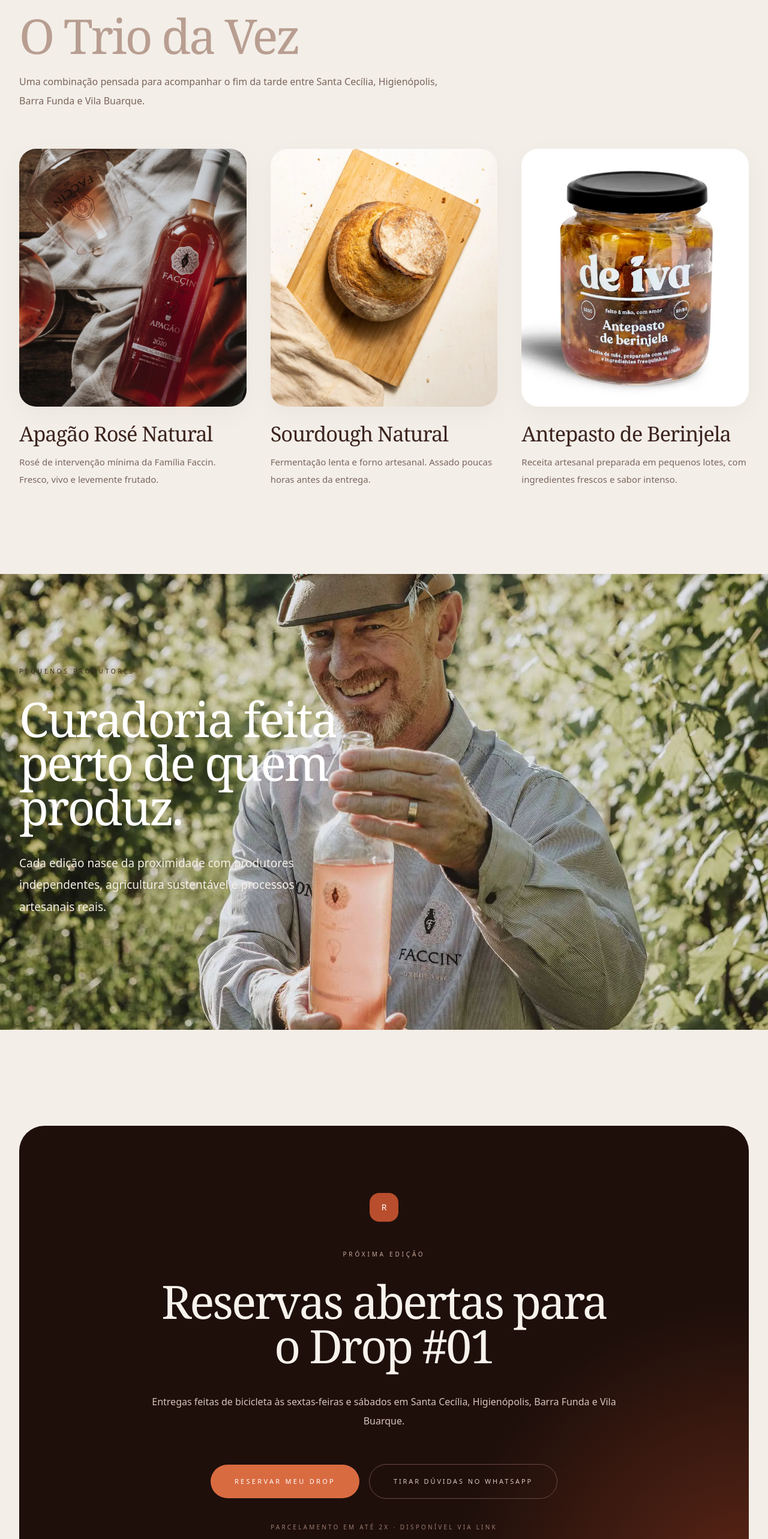
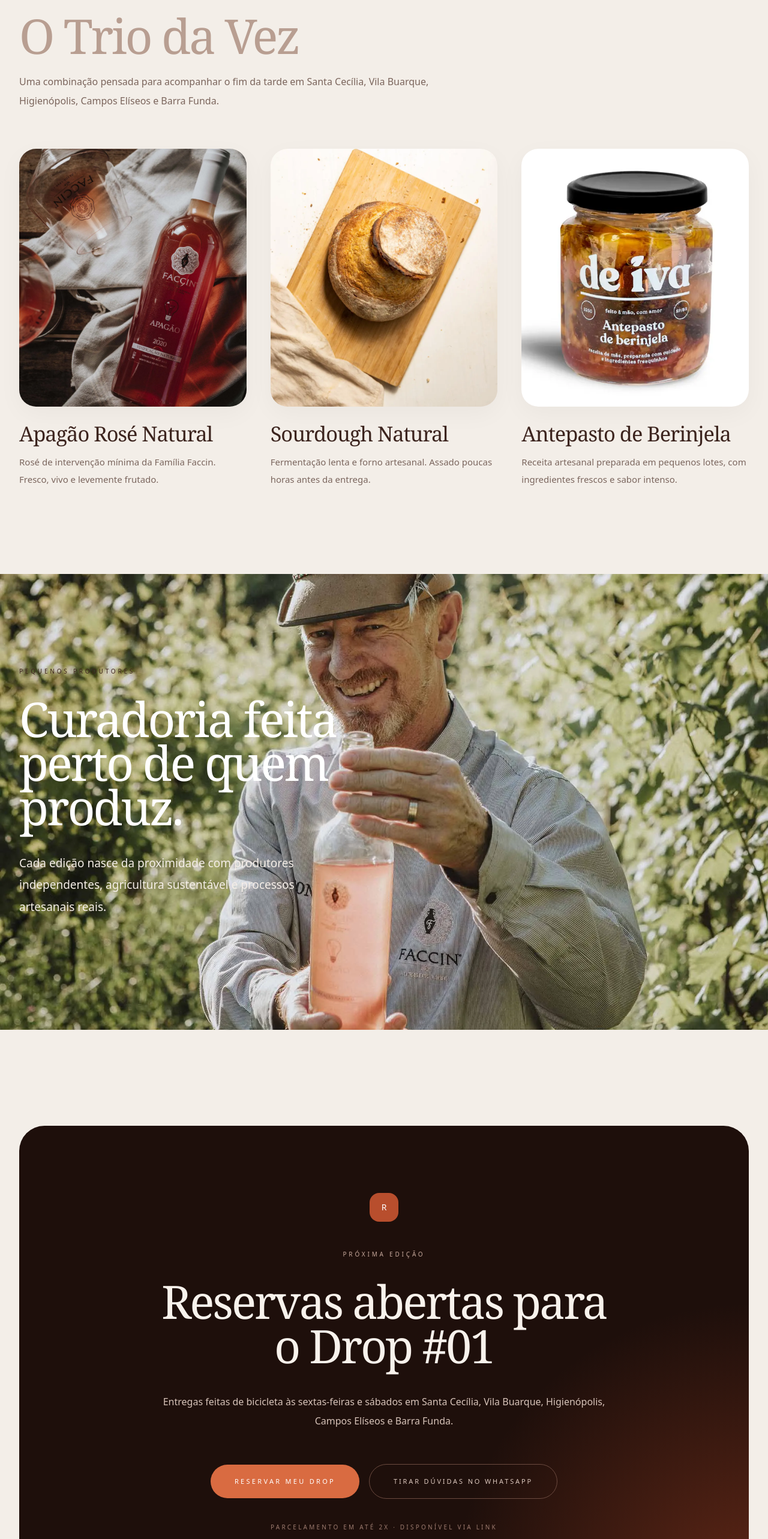
Before and after one commit to andretomazela-dev/curadoriaraiz, a Next.js app: page / in a window 1280 px wide. Shown: the part 2280-4846 px from the top of the page at 60% size. Built offline with nearby package versions, Linux system fonts and the light colour scheme; a web font is replaced by a local one.

Commit message:
Update location order in text descriptions

```diff
--- a/app/page.jsx
+++ b/app/page.jsx
@@ -279,7 +279,7 @@ export default function Home() {
             </h2>
 
             <p className="mt-6 max-w-[720px] text-[16px] leading-[2] text-[#7B655C]">
-              Uma combinação pensada para acompanhar o fim da tarde entre Santa Cecília, Higienópolis, Barra Funda e Vila Buarque.
+              Uma combinação pensada para acompanhar o fim da tarde em Santa Cecília, Vila Buarque, Higienópolis, Campos Elíseos e Barra Funda.
             </p>
           </div>
 
@@ -453,7 +453,7 @@ export default function Home() {
               </h2>
 
               <p className="mx-auto mt-10 max-w-[780px] text-[16px] leading-[2] text-[#D7C3B9]">
-                Entregas feitas de bicicleta às sextas-feiras e sábados em Santa Cecília, Higienópolis, Barra Funda e Vila Buarque.
+                Entregas feitas de bicicleta às sextas-feiras e sábados em Santa Cecília, Vila Buarque, Higienópolis, Campos Elíseos e Barra Funda.
               </p>
 
               <div className="mt-14 flex flex-wrap items-center justify-center gap-4">
```
